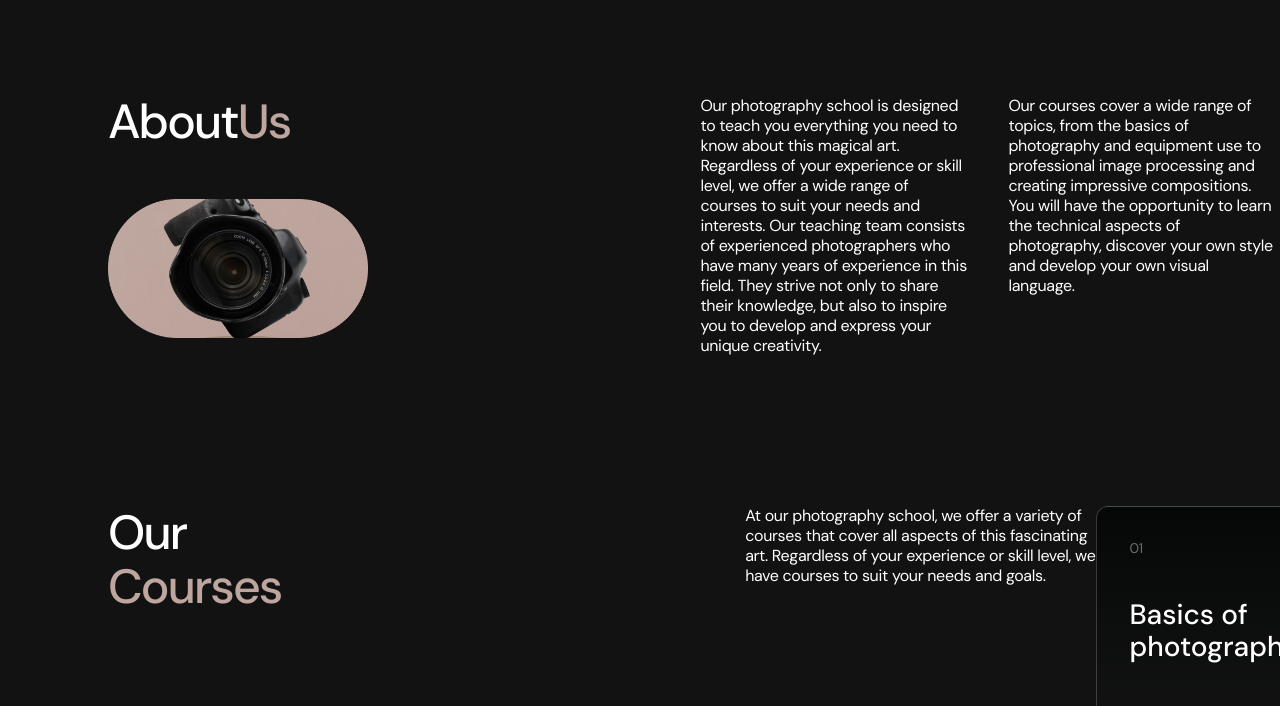
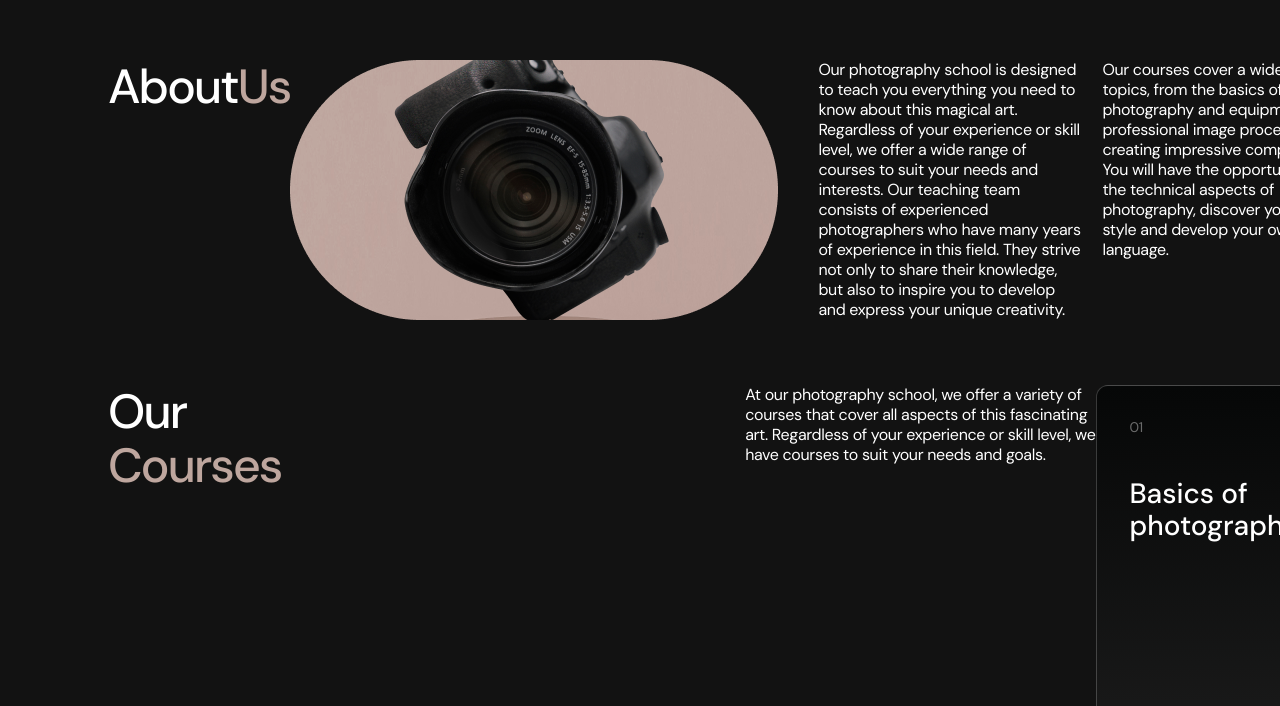
Before and after one commit to VolodymyrKozel/frontEndCoders, a website built with Vite: page src/index.html in a window 1280 px wide. Shown: the part 713-1419 px from the top of the page. Built offline with nearby package versions, Linux system fonts and the light colour scheme; files whose address does not match are found by name.

Commit message:
add about-us

```diff
--- a/src/css/about.css
+++ b/src/css/about.css
@@ -1,111 +1,107 @@
 .about {
-  padding-top: 80px;
-  padding-bottom: 80px;
+  /* ПО половинні з верху секція теж з паДінгами 40 + 40 = 80 */
+  /*padding-top: 80px;
+    padding-bottom: 80px; */
+  padding: 40px 0;
 }
-@media only screen and (min-width: 1280px) {
 .about-title {
-    margin-right: 410px;
+  /*   padding-bottom: 40px;  це зайве*/
+  margin-bottom: 40px;
+  /* color: #fff;  видаляємо body color унаслідується */
+  /* font-family: DM Sans;  видаляємо body font-family унаслідується*/
+  font-size: 28px;
+  /* font-style: normal;  видаляємо це за замовчуванням*/
+  font-weight: 500;
+  line-height: 1.14;
+  /* line-height: 32px; */ /* 114.286%  переводим*/
+  letter-spacing: -0.04em; /*letter-spacing: -1.12px; -1,12/28=0.04em */
 }
-  .about {
-    padding-top: 150px;
-    padding-bottom: 150px;
-  }
-}
-
-.about-title {
-  color: #fff;
-  font-family: DM Sans;
+.about-title-span {
+  color: #bea69e;
+  /*     font-family: DM Sans;
     font-size: 28px;
     font-style: normal;
     font-weight: 500;
     line-height: 32px;
-  /* 114.286% */
-  letter-spacing: -1.12px;
-
-  margin-bottom: 20px;
-  padding-bottom: 40px;
+    letter-spacing: -1.12px;  дублюєш стилі спан унаслідує усе від .about-title (h2)*/
 }
-
+.about-foto,
+.about-item {
+  width: 100%;
+}
+.about-item-text {
+  /* color: #fff;  видаляємо body color унаслідується */
+  font-size: 14px;
+  /* font-weight: 400; видаляємо унаслідується*/
+  line-height: 1.28; /*line-height: 18px; 128.571%  переводим*/
+  letter-spacing: -0.02em; /* letter-spacing: -0.28px; */
+}
+.about-list {
+  display: flex;
+  flex-wrap: wrap;
+  gap: 20px;
+}
+.about-wrapper {
+  display: flex;
+  flex-wrap: wrap;
+  gap: 40px;
+}
 @media only screen and (min-width: 768px) {
   .about {
-    padding-top: 100px;
-    padding-bottom: 100px;
+    /* ПО половинні з верху секція теж з паДінгами 50 + 50 = 100 */
+    padding: 50px 0;
   }
   .about-title {
-    margin-bottom: 0;
-    padding-bottom: 50px;
-  }
-}
-
-@media only screen and (min-width: 768px) {
-  .about-title {
-    color: #fff;
-    font-size: 48px;
-    line-height: 54px;
-    /* 112.5% */
-    letter-spacing: -1.92px;
-  }
-}
-
-.about-title-span {
-  color: #bea69e;
-  font-family: DM Sans;
-  font-size: 28px;
-  font-style: normal;
-  font-weight: 500;
-  line-height: 32px;
-  letter-spacing: -1.12px;
-}
-
-@media only screen and (min-width: 768px) {
-  .about-title-span {
-    color: #bea69e;
-    font-family: DM Sans;
-    font-size: 48px;
-    font-style: normal;
-    font-weight: 500;
-    line-height: 54px;
-    letter-spacing: -1.92px;
-  }
-}
-.about-item-text {
-  color: #fff;
-  font-size: 14px;
-  font-weight: 400;
-  line-height: 18px;
-  /* 128.571% */
-  letter-spacing: -0.28px;
-
-  margin-bottom: 40px;
-  width: 335px;
-}
-
-@media only screen and (min-width: 768px) {
-  .about-item-text {
-    color: #fff;
-    font-size: 16px;
-    line-height: 20px;
-    /* 125% */
-    letter-spacing: -0.32px;
-
-    width: 280px;
     margin-bottom: 50px;
   }
+  .about-wrapper {
+    gap: 50px;
   }
-
-@media only screen and (min-width: 1280px) {
-  .about-item-text {
-    width: 268px;
+  .about-list {
+    gap: 40px;
+  }
+  .about-item {
+    width: calc((100% - 40px) / 2);
   }
 }
 @media only screen and (min-width: 768px) {
+  .about-title {
+    font-size: 48px;
+    line-height: 1.12;
+  }
+  .about-item-text {
+    font-size: 16px;
+    line-height: 1.25;
+    letter-spacing: -0.02em;
+  }
+}
+@media only screen and (min-width: 1280px) {
+  .about-wrapper {
+    gap: 40px;
+    flex-shrink: 0;
+    flex-grow: 1;
+  }
   .about-list {
-    display: inline-flex;
-    flex-direction: row;
-    align-items: flex-start;
+    gap: 20px;
+  }
+  .about-item {
+    width: 264px;
+  }
+  .about {
+    padding: 65px 0;
+  }
+}
+@media only screen and (min-width: 1440px) {
+  .about-wrapper {
+    gap: 50px;
+  }
+  .about-list {
     gap: 40px;
   }
+  .about-item {
+    width: 276px;
   }
-.container .about {
-  flex-direction: column;
+  .about {
+    padding: 75px 0;
   }
+}
--- a/src/partials/about.html
+++ b/src/partials/about.html
@@ -1,7 +1,7 @@
-<section class="about">
+<section class="about" id="about">
   <div class="container about-us">
-    <div class="about-box">
     <h2 class="about-title">About<span class="about-title-span">Us</span></h2>
+    <div class="about-wrapper">
       <picture>
         <source
           media="(max-width: 767px)"
@@ -13,11 +13,17 @@
         />
         <source
           media="(min-width: 1280px) and (max-width: 1439px)"
-        srcset="./img/about/1280-about.png 1x, ./img/about/1280-about@2x.png 2x"
+          srcset="
+            ./img/about/1280-about.png    1x,
+            ./img/about/1280-about@2x.png 2x
+          "
         />
         <source
           media="(min-width: 1440px)"
-        srcset="./img/about/1440-about.png 1x, ./img/about/1440-about@2x.png 2x"
+          srcset="
+            ./img/about/1440-about.png    1x,
+            ./img/about/1440-about@2x.png 2x
+          "
         />
         <img
           class="about-foto"
@@ -27,8 +33,6 @@
           height="488"
         />
       </picture>
-    </div>
-      <div class="about-wrapper">
       <ul class="about-list">
         <li class="about-item">
           <p class="about-item-text">
@@ -53,5 +57,4 @@
       </ul>
     </div>
   </div>
-  </div>
 </section>
```
Lines whose indentation alone changed are shown as unchanged.
